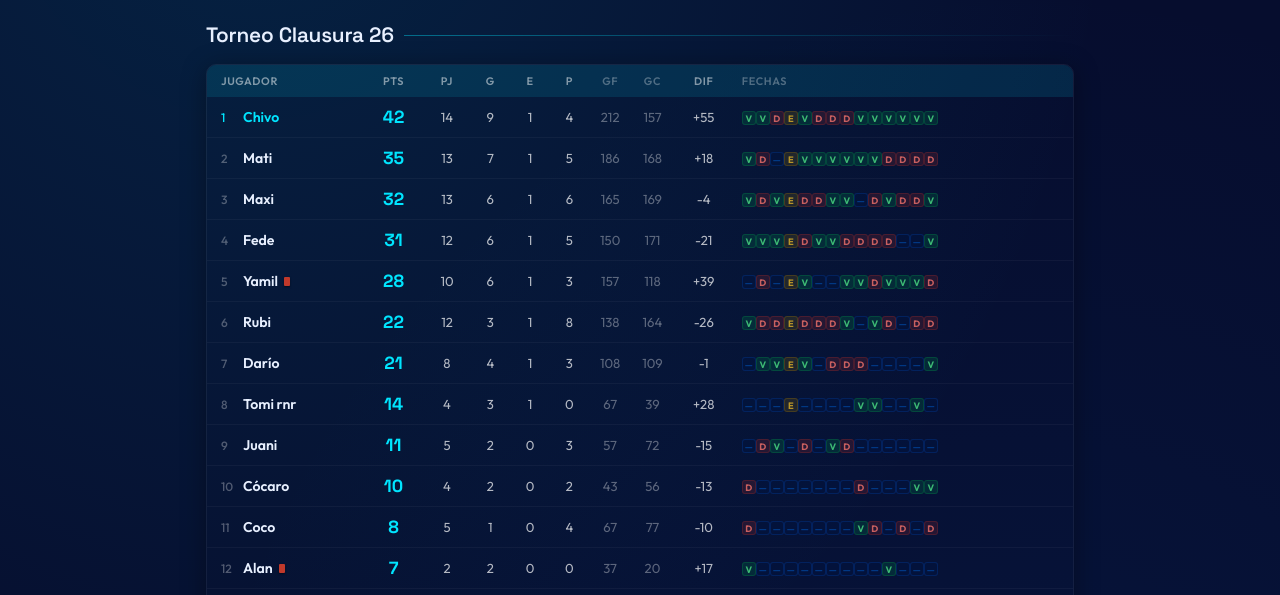
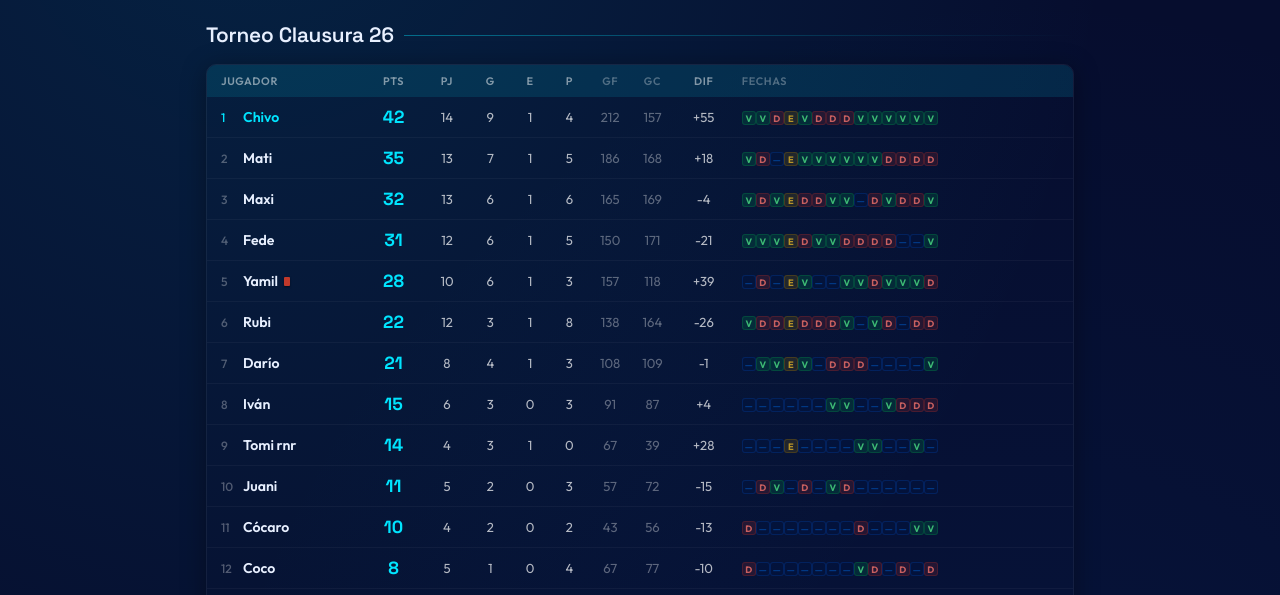
Before and after one commit to fedecamarotti/fulbito-martes, a plain HTML site: page index.html in a window 1280 px wide. Shown: the part 204-799 px from the top of the page. Drawn offline with Linux system fonts and the light colour scheme.

Commit message:
Agrega jugador Iván (ex Pibito x) con historial completo
Fechas jugadas: F7(Negro/V), F8(Rosa/V), F11(Rosa/V), F12(Rosa/D), F13(Rosa/D), F14(Negro/D)
Clausura 26: 15 pts, 6 PJ, 3G 0E 3P, GF:91 GC:87
Histórica: 15 pts, 6 PJ, dif:+4

Co-Authored-By: Claude Sonnet 4.6 <noreply@anthropic.com>
Claude-Session: https://claude.ai/code/session_01Tgf6VVWkFGiuqB9V7yJf8i

```diff
--- a/index.html
+++ b/index.html
@@ -455,6 +455,7 @@ const tablaPosiciones = [
   { nombre:"Aaron",   pts:5,  pj:2,  g:1, e:0, p:1, gf:24,  gc:24,  forma:["V","D","-","-","-","-","-","-","-","-","-","-","-","-"] },
   { nombre:"Tincho",  pts:1,  pj:1,  g:0, e:0, p:1, gf:5,   gc:10,  forma:["-","-","D","-","-","-","-","-","-","-","-","-","-","-"] },
   { nombre:"Nico",    pts:1,  pj:1,  g:0, e:0, p:1, gf:5,   gc:10,  forma:["-","-","D","-","-","-","-","-","-","-","-","-","-","-"] },
+  { nombre:"Iván",   pts:15, pj:6,  g:3, e:0, p:3, gf:91,  gc:87,  forma:["-","-","-","-","-","-","V","V","-","-","V","D","D","D"] },
 ];
 
 const goleadores = [
@@ -543,7 +544,7 @@ const fechas = [
     partidos: [
       {
         local:    { equipo:"Rosa",  color:"#e75480", stroke:"#c0306a", jugadores:"Chivo, Darío, Rubi, Mariano, Pibito x" },
-        visitante:{ equipo:"Negro", color:"#222",    stroke:"#555",    jugadores:"Fede, Mati, Maxi, Juani, Pibito x" },
+        visitante:{ equipo:"Negro", color:"#222",    stroke:"#555",    jugadores:"Fede, Mati, Maxi, Juani, Iván" },
         marcador: "18 - 22"
       }
     ]
@@ -552,7 +553,7 @@ const fechas = [
     titulo: "Fecha 8 — 22 Sep 2026",
     partidos: [
       {
-        local:    { equipo:"Rosa",  color:"#e75480", stroke:"#c0306a", jugadores:"Mati, Maxi, Rubi, Yamil, Pibito x" },
+        local:    { equipo:"Rosa",  color:"#e75480", stroke:"#c0306a", jugadores:"Mati, Maxi, Rubi, Yamil, Iván" },
         visitante:{ equipo:"Negro", color:"#222",    stroke:"#555",    jugadores:"Fede, Chivo, Darío, Juani, Toro" },
         marcador: "17 - 10"
       }
@@ -582,7 +583,7 @@ const fechas = [
     titulo: "Fecha 11 — 13 Oct 2026",
     partidos: [
       {
-        local:    { equipo:"Rosa",  color:"#e75480", stroke:"#c0306a", jugadores:"Chivo, Maxi, Yamil, Alan, Pibito x" },
+        local:    { equipo:"Rosa",  color:"#e75480", stroke:"#c0306a", jugadores:"Chivo, Maxi, Yamil, Alan, Iván" },
         visitante:{ equipo:"Negro", color:"#222",    stroke:"#555",    jugadores:"Mati, Fede, Rubi, Mariano, Pibito x" },
         marcador: "23 - 13"
       }
@@ -592,7 +593,7 @@ const fechas = [
     titulo: "Fecha 12 — 20 Oct 2026",
     partidos: [
       {
-        local:    { equipo:"Rosa",  color:"#e75480", stroke:"#c0306a", jugadores:"Mati, Maxi, Coco, Pibito x, Pibito x" },
+        local:    { equipo:"Rosa",  color:"#e75480", stroke:"#c0306a", jugadores:"Mati, Maxi, Coco, Iván, Pibito x" },
         visitante:{ equipo:"Negro", color:"#222",    stroke:"#555",    jugadores:"Chivo, Yamil, Pibito x, Pibito x, Pibito x" },
         marcador: "12 - 20"
       }
@@ -602,7 +603,7 @@ const fechas = [
     titulo: "Fecha 13 — 27 Oct 2026",
     partidos: [
       {
-        local:    { equipo:"Rosa",  color:"#e75480", stroke:"#c0306a", jugadores:"Mati, Maxi, Rubi, Mariano, Pibito x" },
+        local:    { equipo:"Rosa",  color:"#e75480", stroke:"#c0306a", jugadores:"Mati, Maxi, Rubi, Mariano, Iván" },
         visitante:{ equipo:"Negro", color:"#222",    stroke:"#555",    jugadores:"Chivo, Yamil, Tomi rnr, Cócaro, Pibito x" },
         marcador: "5 - 11"
       }
@@ -613,7 +614,7 @@ const fechas = [
     partidos: [
       {
         local:    { equipo:"Rosa",  color:"#e75480", stroke:"#c0306a", jugadores:"Chivo, Maxi, Fede, Darío, Cócaro" },
-        visitante:{ equipo:"Negro", color:"#222",    stroke:"#555",    jugadores:"Mati, Yamil, Rubi, Coco, Pibito x" },
+        visitante:{ equipo:"Negro", color:"#222",    stroke:"#555",    jugadores:"Mati, Yamil, Rubi, Coco, Iván" },
         marcador: "15 - 12"
       }
     ]
@@ -676,6 +677,7 @@ const tablaHistorica = [
   { nombre:"Tincho",   pts:2,   pj:2,   g:0,  e:0,  p:2,  dif:"-8",   goles:3  },
   { nombre:"Nico",     pts:1,   pj:1,   g:0,  e:0,  p:1,  dif:"-5",   goles:0  },
   { nombre:"Javi",     pts:1,   pj:1,   g:0,  e:0,  p:1,  dif:"-7",   goles:2  },
+  { nombre:"Iván",    pts:15,  pj:6,   g:3,  e:0,  p:3,  dif:"+4",   goles:0  },
 ];
 // ─── RENDER ────────────────────────────────────────────────────────────────
 
```
